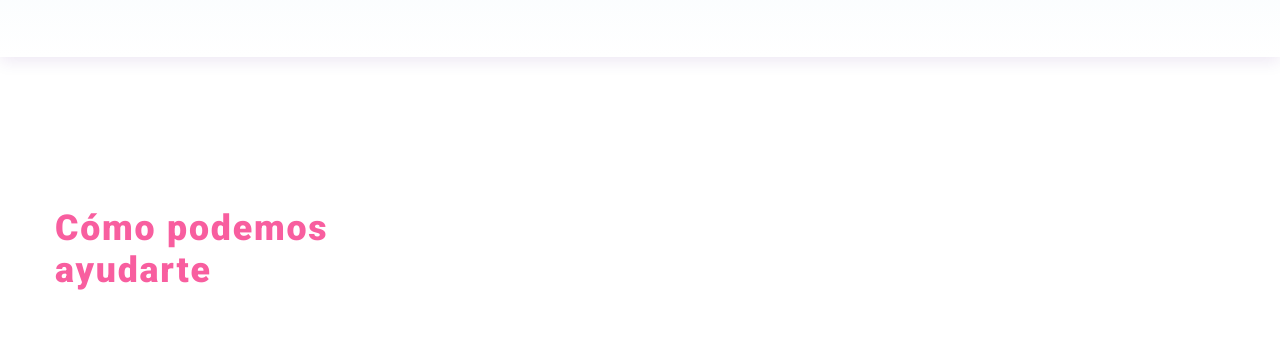
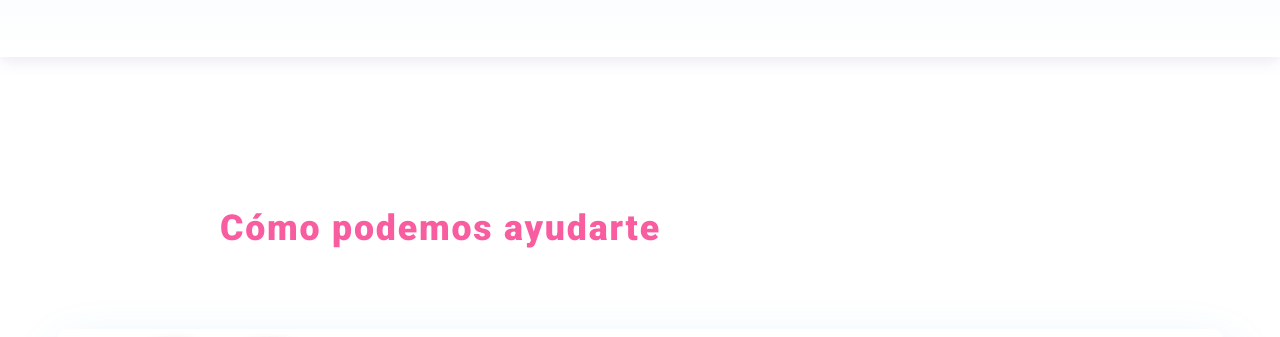
Before and after one commit to cusichia/project-promo-51-hack-module-1-team-2, a website built with Vite: page src/index.html in a window 1280 px wide. Shown: the part 568-905 px from the top of the page. Built offline with nearby package versions, Linux system fonts and the light colour scheme.

Commit message:
media query h2 seccion1

```diff
--- a/src/partials/main-section1.html
+++ b/src/partials/main-section1.html
@@ -1,6 +1,6 @@
 <main class="section1">
     <h2 class="section1__h2">
-        Cómo podemos <br> ayudarte
+        Cómo podemos <span class="ayudarte">ayudarte</span>
     </h2>
 
     <section class="section1__articles">
--- a/src/scss/layout/_main-section1.scss
+++ b/src/scss/layout/_main-section1.scss
@@ -13,6 +13,22 @@
     font-size: 2.23rem;
     padding-left: 55px;
     padding-bottom: 80px;
+    white-space: normal; /* Texto fluye normalmente */
+    word-wrap: break-word; /* Ajusta el texto según el ancho */
+
+    @media (min-width: 768px) {
+        padding-left: 220px;
+    }
+}
+
+.section1__h2 .ayudarte {
+    display: inline-block; /* Mantiene en una línea en pantallas grandes */
+}
+
+@media (max-width: 767px) {
+    .section1__h2 .ayudarte {
+        display: block; /* Salto de línea en móviles */
+    }
 }
 
 .section1__articles {
```
